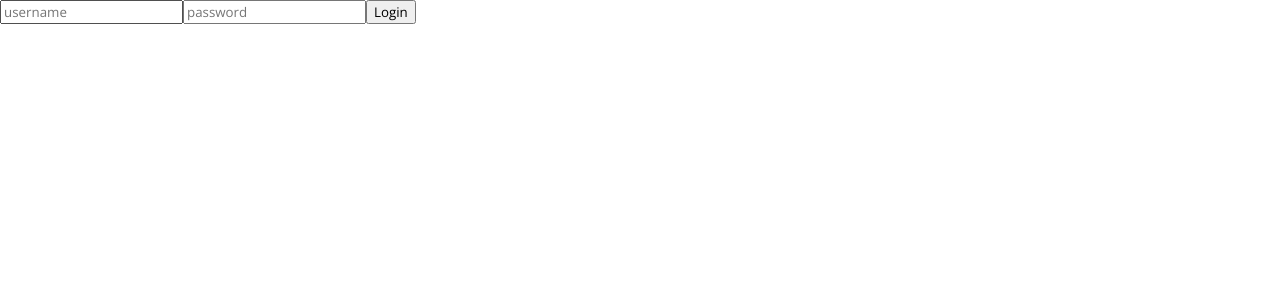
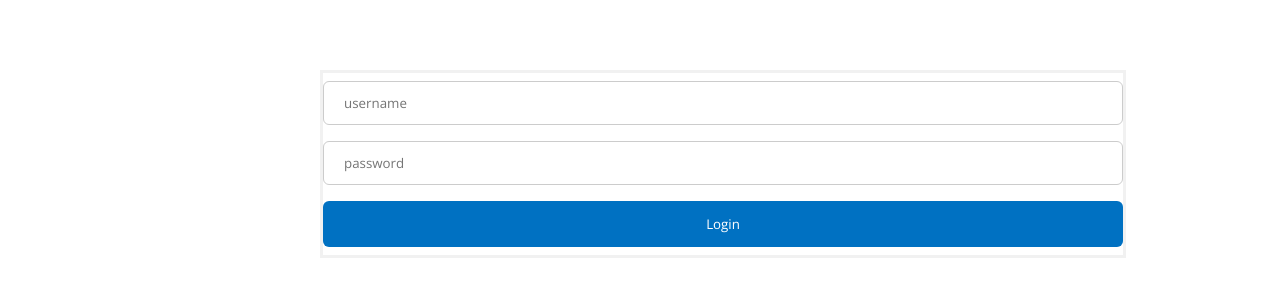
Before and after one commit to dukelester/booking-dot-com, a React (Create React App) app in the folder frontend/: page /login in a window 1280 px wide. Shown: the top 300 px of the page. Built offline with nearby package versions, Linux system fonts and the light colour scheme.

Commit message:
added the Login functionality and added a form to enable users to login

```diff
--- a/frontend/src/pages/login/Login.css
+++ b/frontend/src/pages/login/Login.css
@@ -0,0 +1,82 @@
+/* Bordered form */
+
+.login {
+    margin: auto;
+    align-items: center;
+    width: 50%;
+    padding: 70px 0;
+}
+form {
+    border: 3px solid #f1f1f1;
+    width: 800px;
+    align-items: center;
+  }
+
+  /* Full-width inputs */
+  input[type=text], input[type=password] {
+    width: 100%;
+    padding: 12px 20px;
+    margin: 8px 0;
+    display: inline-block;
+    border: 1px solid #ccc;
+    box-sizing: border-box;
+    border-radius: 6px;
+  }
+
+  /* Set a style for all buttons */
+  button {
+    background-color: #0071c2;
+    color: white;
+    padding: 14px 20px;
+    margin: 8px 0;
+    border: none;
+    cursor: pointer;
+    width: 100%;
+    border-radius: 6px;
+  }
+
+  /* Add a hover effect for buttons */
+  button:hover {
+    opacity: 0.8;
+  }
+
+  /* Extra style for the cancel button (red) */
+  .cancelbtn {
+    width: auto;
+    padding: 10px 18px;
+    background-color: #f44336;
+  }
+
+  /* Center the avatar image inside this container */
+  .imgcontainer {
+    text-align: center;
+    margin: 24px 0 12px 0;
+  }
+
+  /* Avatar image */
+  img.avatar {
+    width: 40%;
+    border-radius: 50%;
+  }
+
+  /* Add padding to containers */
+  .container {
+    padding: 16px;
+  }
+
+  /* The "Forgot password" text */
+  span.psw {
+    float: right;
+    padding-top: 16px;
+  }
+
+  /* Change styles for span and cancel button on extra small screens */
+  @media screen and (max-width: 300px) {
+    span.psw {
+      display: block;
+      float: none;
+    }
+    .cancelbtn {
+      width: 100%;
+    }
+  }
--- a/frontend/src/pages/login/Login.jsx
+++ b/frontend/src/pages/login/Login.jsx
@@ -30,16 +30,17 @@ const Login = () => {
     return (
         <div className="login">
             <div className="lContainer">
+            <form>
              <input type="text" placeholder="username" id="username"
              onChange={handleChange}
              className="lInput"
              ></input>
              <input type="password" placeholder="password" id="password"
              onChange={handleChange}
-             className="lInput"
-             ></input>
+             className="lInput"></input>
              <button className="lButton" onClick={ handleClick }>Login</button>
              { error && <span>{ error.message }</span> }
+             </form>
             </div>
         </div>
     )
```
